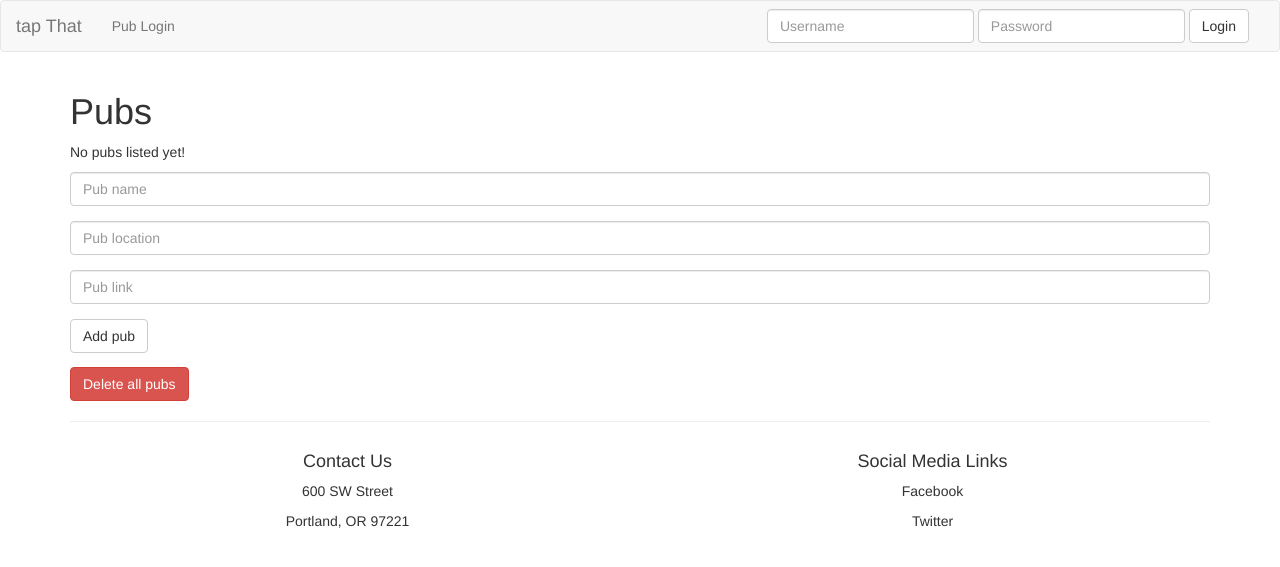
After one commit to tlongren/tapThat, a PHP site: template views/pub.html.twig in a window 1280 px wide. The commit adds this page. Shown: the top 567 px of the page. Run offline with PHP 8.4, Linux system fonts and the light colour scheme; the template is opened without the code that fills it, so the values that code supplies are empty; some libraries are stand-ins or nearby versions.

Commit message:
Add pub.html.twig

```diff
--- /dev/null
+++ b/views/create_pub_form.html.twig
@@ -0,0 +1,12 @@
+<form method='post' action='/pub_login'>
+    <div class='form-group'>
+        <input id='name' name='name' type='text' class='form-control' placeholder='Pub name'>
+    </div>
+    <div class='form-group'>
+        <input id='location' name='location' type='text' class='form-control' placeholder='Pub location'>
+    </div>
+    <div class='form-group'>
+        <input id='link' name='link' type='text' class='form-control' placeholder='Pub link'>
+    </div>
+    <button type='submit' class='btn btn-default'>Add pub</button>
+</form>
--- a/views/header.html.twig
+++ b/views/header.html.twig
@@ -26,7 +26,7 @@
             <!-- Collect the nav links, forms, and other content for toggling -->
             <div class="collapse navbar-collapse" id="bs-example-navbar-collapse-1">
               <ul class="nav navbar-nav">
-                <li><a href="#">Pub Login</a></li>
+                <li><a href="/pub_login">Pub Login</a></li>
                 <!-- <li><a href="#">Link</a></li>
                 <li class="dropdown">
                   <a href="#" class="dropdown-toggle" data-toggle="dropdown" role="button" aria-haspopup="true" aria-expanded="false">Dropdown <span class="caret"></span></a>
--- /dev/null
+++ b/views/pub.html.twig
@@ -0,0 +1,24 @@
+{% embed "header.html.twig" %}
+{% endembed %}
+
+<h1>Pubs</h1>
+{% if all_pubs is not empty %}
+    <ul>
+        {% for pub in all_pubs %}
+            <li><a href='pub/{{pub.getId}}'>{{ pub.getName }}</a></li>
+        {% endfor %}
+    </ul>
+{% else %}
+    <p>No pubs listed yet!</p>
+{% endif %}
+
+{% embed "create_pub_form.html.twig" %}
+{% endembed %}
+
+<form action='/pub_login' method='post'>
+    <input name='_method' type='hidden' value='delete'>
+    <button type='submit' class='btn btn-danger'>Delete all pubs</button>
+</form>
+
+{% embed "footer.html.twig" %}
+{% endembed %}
```
Also changed, not shown: app/app.php (+19 -0 lines).
